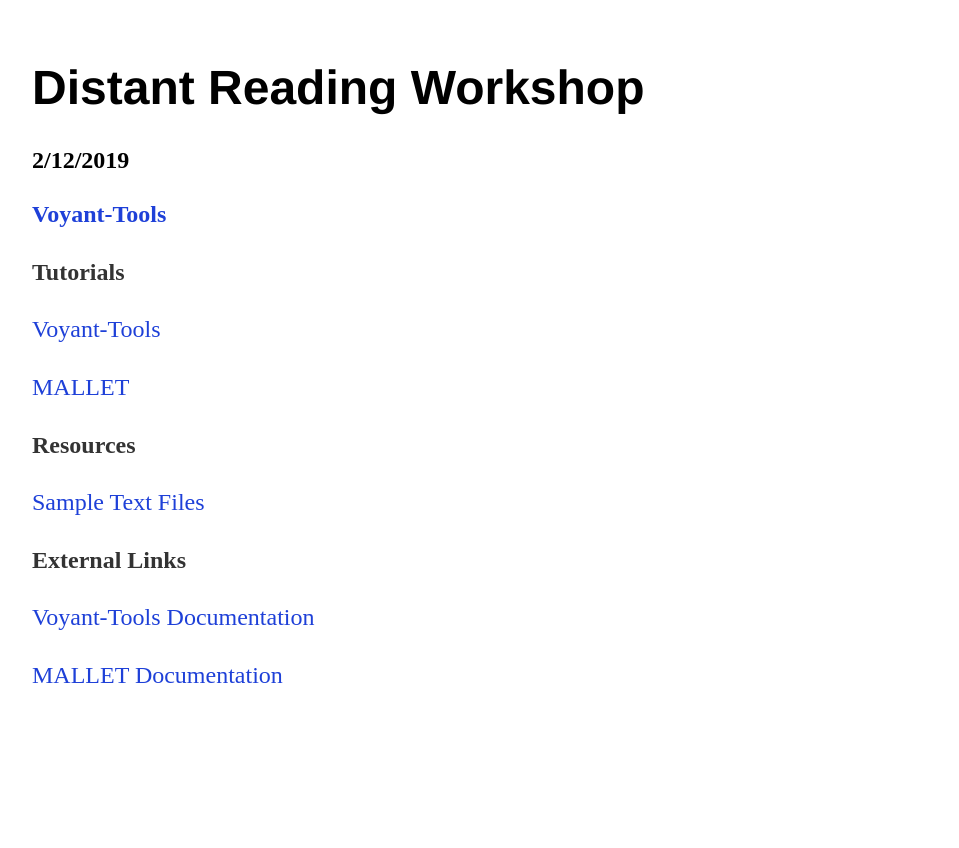
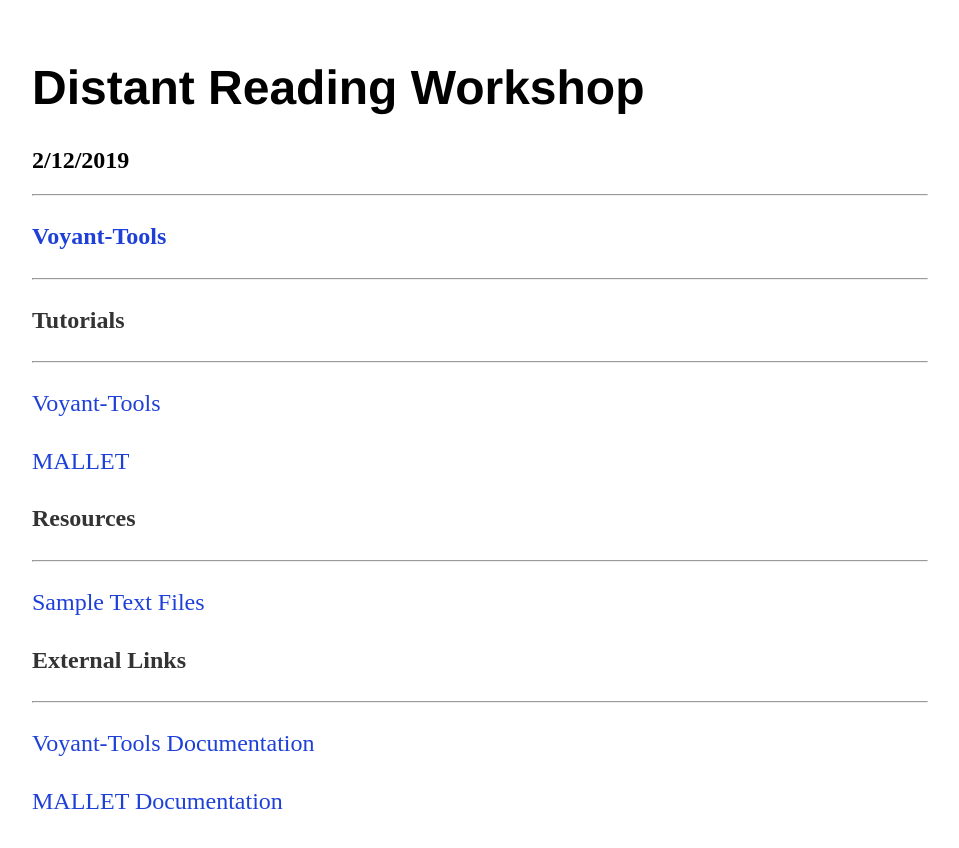
Before and after one commit to dmgustavhi/dmgustavhi.github.io, a Jekyll site: the page built from distantreading.html, in a window 1280 px wide. Shown: the top 848 px of the page, without its empty margins (160-1119 px from the left). Built offline with Jekyll 4.4.1, drawn with Linux system fonts in a browser that asks for light colours.

Commit message:
Update distantreading.html

```diff
--- a/distantreading.html
+++ b/distantreading.html
@@ -6,18 +6,23 @@ title: Distant Reading Workshop - 2/12/2019
 	<h1>Distant Reading Workshop</h1>
 	<h2>2/12/2019</h2>
   <div>
+	  <hr></hr>
 	<p><strong><a href="https://voyant-tools.org/">Voyant-Tools</a></strong></p>
+	  <hr></hr>
   </div>
 <div>
   <p><strong>Tutorials</strong></p>
+	<hr></hr>
   <p><a href="https://docs.google.com/document/d/1UsqAlVhy3kP-MZPSVfcCvVC-lOlH-5SQj_LfX20FyqE/edit">Voyant-Tools</a></p>
   <p><a href="https://docs.google.com/document/d/106dJxb34DMyviHqSCqumISiHQvyQBfNx3DhpCBYbltY/edit?usp=sharing">MALLET</a></p>
   <div>
 	<p><strong>Resources</strong></p>
+	  <hr></hr>
   <p><a href="https://drive.google.com/drive/folders/1KXIKbIJn3OclEwEbEoRlIy16DnxxynDM?usp=sharing">Sample Text Files</a></p>
   </div>
   <div>
   <p><strong>External Links</strong></p>
+	  <hr></hr>
   <p><a href="https://digihum.mcgill.ca/voyant/">Voyant-Tools Documentation</a></p>
   <p><a href="http://mallet.cs.umass.edu/">MALLET Documentation</a></p>
   <div>
```
